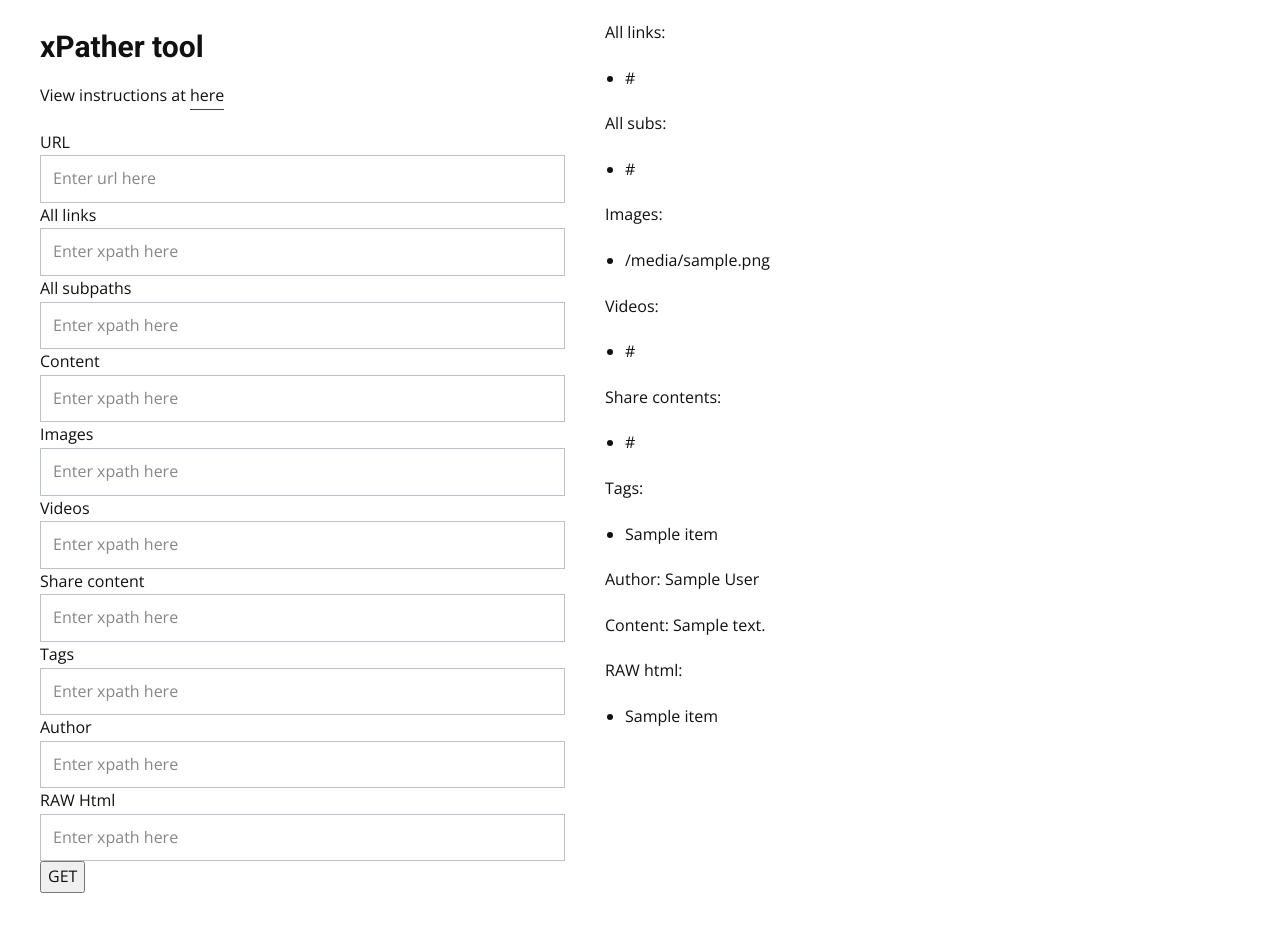
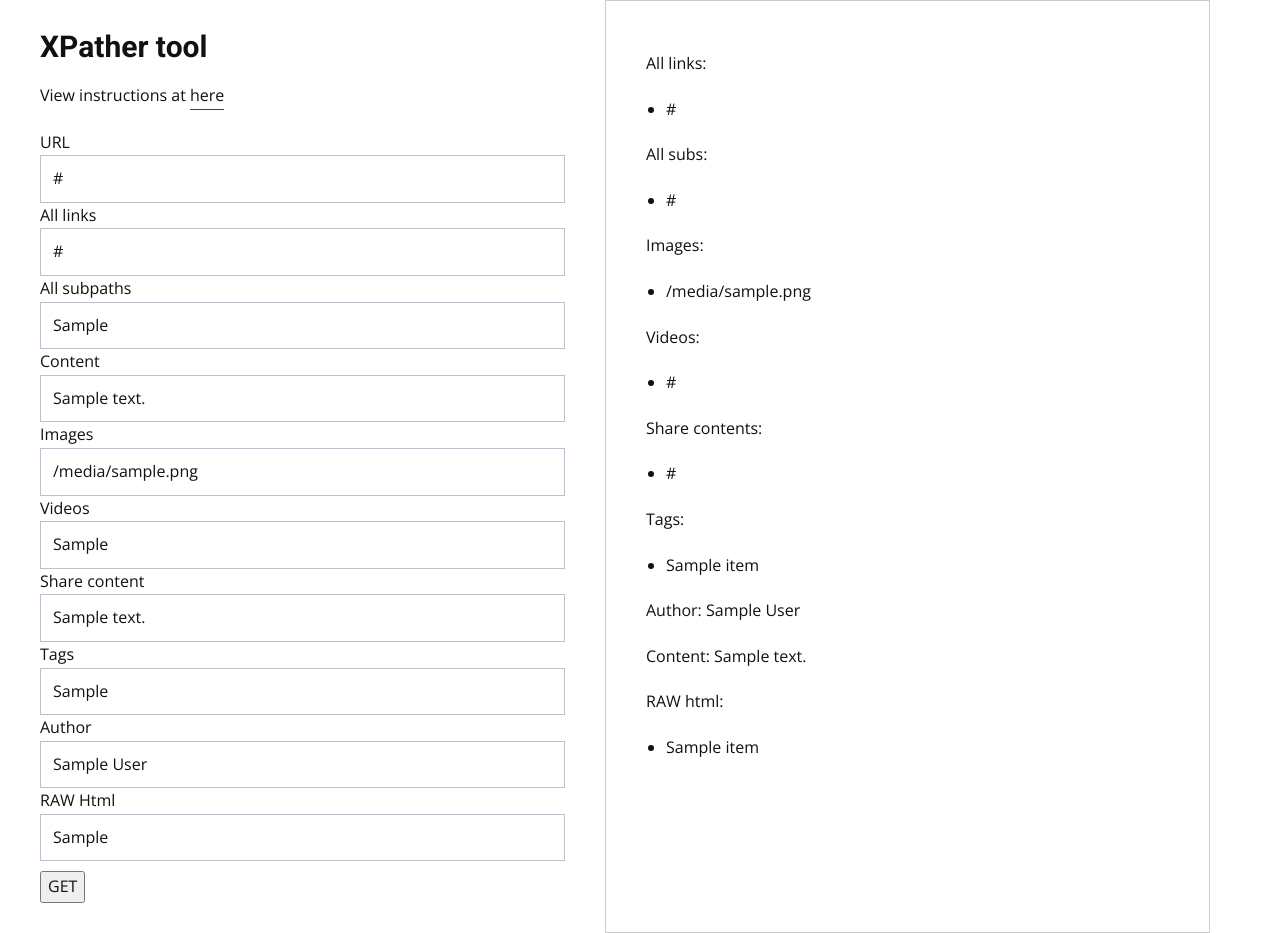
Before and after one commit to thanhgiangleo/xpath-parser, a Flask app: template templates/home2.html in a window 1280 px wide. Before the commit the page ends 893 px from the top, so only its background shows below. Run offline with Flask 2, Linux system fonts and the light colour scheme; the template is opened without the code that fills it: most values are stand-ins (such as "Sample title", 1, 10 or a date in 2020).

Commit message:
keep form value after submit

```diff
--- a/server.py
+++ b/server.py
@@ -41,21 +41,23 @@ def parse_meta():
 
 @app.route("/parse", methods=['POST'])
 def parse():
-    image_sources, video_sources, share_content, tag, author, raw_html = [], [], [], [], '', []
+    image_sources, video_sources, share_content, content, tag, author, raw_html = [], [], [], '', [], '', []
+    domain, title, description, published_time = '', '', '', ''
+    all_links, all_subs = [], []
 
     url = request.form.get('url')
     if url is None or url == '':
         raise HTTPException("url cannot be empty")
 
-    all_links = request.form.get('all_links')
-    all_subs = request.form.get('all_subs')
-    images = request.form.get('images')
-    videos = request.form.get('videos')
-    share_content = request.form.get('share_content')
-    tag = request.form.get('tag')
-    author = request.form.get('author')
-    raw_html = request.form.get('raw_html')
-    content = request.form.get('content')
+    all_links_xp = request.form.get('all_links_xp')
+    all_subs_xp = request.form.get('all_subs_xp')
+    images_xp = request.form.get('images_xp')
+    videos_xp = request.form.get('videos_xp')
+    share_content_xp = request.form.get('share_content_xp')
+    tag_xp = request.form.get('tag_xp')
+    author_xp = request.form.get('author_xp')
+    raw_html_xp = request.form.get('raw_html_xp')
+    content_xp = request.form.get('content_xp')
 
     scrapy_request = urllib.request.Request(url, headers={'User-Agent': 'Mozilla/5.0'})
     con = urllib.request.urlopen(scrapy_request)
@@ -63,38 +65,50 @@ def parse():
     new_response_text = fix_text(str(new_response, 'utf-8'))
     response = HtmlResponse(url=url, encoding='utf-8', body=new_response_text)
     try:
-        if all_links is not None and all_links != '':
-            all_links = response.xpath(all_links).getall()
+        domain = urlsplit(response.url).netloc
+        title, description, published_time, tag_str = parse_meta_from_tags(response.text)
 
-        if all_subs is not None and all_subs != '':
-            all_subs = response.xpath(all_subs).getall()
+        if all_links_xp is not None and all_links_xp != '':
+            all_links = response.xpath(all_links_xp).getall()
 
-        if content is not None and content != '':
-            content = "".join(response.xpath(content).getall())
+        if all_subs_xp is not None and all_subs_xp != '':
+            all_subs = response.xpath(all_subs_xp).getall()
 
-        if images is not None and images != '':
-            image_sources = response.xpath(images).getall()
+        if content_xp is not None and content_xp != '':
+            content = "".join(response.xpath(content_xp).getall())
 
-        if videos is not None and videos != '':
-            video_sources = response.xpath(videos).getall()
+        if images_xp is not None and images_xp != '':
+            image_sources = response.xpath(images_xp).getall()
 
-        if share_content is not None and share_content != '':
-            share_content = response.xpath(share_content).getall()
+        if videos_xp is not None and videos_xp != '':
+            video_sources = response.xpath(videos_xp).getall()
 
-        if tag is not None and tag != '':
-            tag = response.xpath(tag).getall()
+        if share_content_xp is not None and share_content_xp != '':
+            share_content = response.xpath(share_content_xp).getall()
 
-        if author is not None and author != '':
-            author = response.xpath(author).get()
+        if tag_xp is not None and tag_xp != '':
+            tag = response.xpath(tag_xp).getall()
 
-        if raw_html is not None and raw_html != '':
-            raw_html = response.xpath(raw_html).getall()
+        if author_xp is not None and author_xp != '':
+            author = response.xpath(author_xp).get()
+
+        if raw_html_xp is not None and raw_html_xp != '':
+            raw_html = response.xpath(raw_html_xp).getall()
+
     except Exception as e:
         print(str(e))
 
-    return render_template("home2.html", all_links=all_links, all_subs=all_subs, image_sources=image_sources,
-                           video_sources=video_sources, share_content=share_content, tag=tag,
-                           author=author, raw_html=raw_html, content=content)
+    return render_template("home2.html", raw_url=url,
+                           domain=domain, title=title, description=description, published_time=published_time,
+                           all_links=all_links, all_links_xp=all_links_xp,
+                           all_subs=all_subs, all_subs_xp=all_subs_xp,
+                           tag=tag, tag_xp=tag_xp,
+                           image_sources=image_sources, images_xp=images_xp,
+                           video_sources=video_sources, videos_xp=videos_xp,
+                           share_content=share_content, share_content_xp=share_content_xp,
+                           author=author, author_xp=author_xp,
+                           raw_html=raw_html, raw_html_xp=raw_html_xp,
+                           content=content, content_xp=content_xp)
 
 
 if __name__ == "__main__":
--- a/templates/home2.html
+++ b/templates/home2.html
@@ -25,7 +25,7 @@
                     <div class="u-layout-row">
                         <div class="u-container-style u-layout-cell u-left-cell u-size-60 u-white u-layout-cell-2">
                             <div class="u-container-layout u-valign-middle u-container-layout-2">
-                                <h1 class="u-text u-text-1">xPather tool</h1>
+                                <h1 class="u-text u-text-1">XPather tool</h1>
                                 <p class="u-text u-text-2">View instructions at <a
                                         href="https://www.freepik.com/photos/business"
                                         class="u-border-1 u-border-grey-75 u-btn u-button-style u-none u-text-body-color u-btn-1">here</a>
@@ -38,83 +38,94 @@
                                                    name="url"
                                                    class="u-border-1 u-border-palette-5-base u-input u-input-rectangle u-white"
                                                    required=""
+                                                   value="{{ raw_url }}"
                                             >
                                         </div>
 
                                         <div class="u-form-address u-form-group u-form-group-3">
-                                            <label for="all_links" class="u-form-control u-label">All links</label>
-                                            <input type="text" placeholder="Enter xpath here" id="all_links"
-                                                   name="all_links"
+                                            <label for="all_links_xp" class="u-form-control u-label">All links</label>
+                                            <input type="text" placeholder="Enter xpath here" id="all_links_xp"
+                                                   name="all_links_xp"
                                                    class="u-border-1 u-border-palette-5-base u-input u-input-rectangle u-white"
+                                                   value="{{ all_links_xp }}"
                                             >
                                         </div>
 
                                         <div class="u-form-address u-form-group u-form-group-3">
-                                            <label for="all_subs" class="u-form-control u-label">All subpaths</label>
-                                            <input type="text" placeholder="Enter xpath here" id="all_subs"
-                                                   name="all_subs"
+                                            <label for="all_subs_xp" class="u-form-control u-label">All subpaths</label>
+                                            <input type="text" placeholder="Enter xpath here" id="all_subs_xp"
+                                                   name="all_subs_xp"
                                                    class="u-border-1 u-border-palette-5-base u-input u-input-rectangle u-white"
+                                                   value="{{ all_subs_xp }}"
                                             >
                                         </div>
 
                                         <div class="u-form-address u-form-group u-form-group-3">
-                                            <label for="content" class="u-form-control u-label">Content</label>
-                                            <input type="text" placeholder="Enter xpath here" id="content"
-                                                   name="content"
+                                            <label for="content_xp" class="u-form-control u-label">Content</label>
+                                            <input type="text" placeholder="Enter xpath here" id="content_xp"
+                                                   name="content_xp"
                                                    class="u-border-1 u-border-palette-5-base u-input u-input-rectangle u-white"
+                                                   value="{{ content_xp }}"
                                             >
                                         </div>
 
                                         <div class="u-form-address u-form-group u-form-group-3">
-                                            <label for="images" class="u-form-control u-label">Images</label>
-                                            <input type="text" placeholder="Enter xpath here" id="images"
-                                                   name="images"
+                                            <label for="images_xp" class="u-form-control u-label">Images</label>
+                                            <input type="text" placeholder="Enter xpath here" id="images_xp"
+                                                   name="images_xp"
                                                    class="u-border-1 u-border-palette-5-base u-input u-input-rectangle u-white"
+                                                   value="{{ images_xp }}"
                                             >
                                         </div>
 
                                         <div class="u-form-address u-form-group u-form-group-3">
-                                            <label for="videos" class="u-form-control u-label">Videos</label>
-                                            <input type="text" placeholder="Enter xpath here" id="videos"
-                                                   name="videos"
+                                            <label for="videos_xp" class="u-form-control u-label">Videos</label>
+                                            <input type="text" placeholder="Enter xpath here" id="videos_xp"
+                                                   name="videos_xp"
                                                    class="u-border-1 u-border-palette-5-base u-input u-input-rectangle u-white"
+                                                   value="{{ videos_xp }}"
                                             >
                                         </div>
 
                                         <div class="u-form-address u-form-group u-form-group-3">
-                                            <label for="share_content" class="u-form-control u-label">Share
+                                            <label for="share_content_xp" class="u-form-control u-label">Share
                                                 content</label>
-                                            <input type="text" placeholder="Enter xpath here" id="share_content"
-                                                   name="share_content"
+                                            <input type="text" placeholder="Enter xpath here" id="share_content_xp"
+                                                   name="share_content_xp"
                                                    class="u-border-1 u-border-palette-5-base u-input u-input-rectangle u-white"
+                                                   value="{{ share_content_xp }}"
                                             >
                                         </div>
 
                                         <div class="u-form-address u-form-group u-form-group-3">
-                                            <label for="tag" class="u-form-control u-label">Tags</label>
-                                            <input type="text" placeholder="Enter xpath here" id="tag"
-                                                   name="tag"
+                                            <label for="tag_xp" class="u-form-control u-label">Tags</label>
+                                            <input type="text" placeholder="Enter xpath here" id="tag_xp"
+                                                   name="tag_xp"
                                                    class="u-border-1 u-border-palette-5-base u-input u-input-rectangle u-white"
+                                                   value="{{ tag_xp }}"
                                             >
                                         </div>
 
                                         <div class="u-form-address u-form-group u-form-group-3">
-                                            <label for="author" class="u-form-control u-label">Author</label>
-                                            <input type="text" placeholder="Enter xpath here" id="author"
-                                                   name="author"
+                                            <label for="author_xp" class="u-form-control u-label">Author</label>
+                                            <input type="text" placeholder="Enter xpath here" id="author_xp"
+                                                   name="author_xp"
                                                    class="u-border-1 u-border-palette-5-base u-input u-input-rectangle u-white"
+                                                   value="{{ author_xp }}"
                                             >
                                         </div>
 
                                         <div class="u-form-address u-form-group u-form-group-3">
-                                            <label for="raw_html" class="u-form-control u-label">RAW Html</label>
-                                            <input type="text" placeholder="Enter xpath here" id="raw_html"
-                                                   name="raw_html"
+                                            <label for="raw_html_xp" class="u-form-control u-label">RAW Html</label>
+                                            <input type="text" placeholder="Enter xpath here" id="raw_html_xp"
+                                                   name="raw_html_xp"
                                                    class="u-border-1 u-border-palette-5-base u-input u-input-rectangle u-white"
+                                                   value="{{ raw_html_xp }}"
                                             >
                                         </div>
 
-                                        <div class="u-align-left u-form-group u-form-submit u-form-group-5">
+                                        <div class="u-align-left u-form-group u-form-submit u-form-group-5"
+                                             style="margin-top: 10px">
                                             <button>GET</button>
                                         </div>
                                     </form>
@@ -123,7 +134,10 @@
                         </div>
                     </div>
                 </div>
-                <div>
+                <div class="u-size-30">
+                    <div class="u-layout-row">
+                        <div class="u-container-style u-layout-cell u-left-cell u-size-60 u-white u-layout-cell-2">
+                            <div class="u-container-layout u-container-layout-2" style="border: 1px solid #ccc; overflow: auto">
                                 {% if all_links %}
                                     <p>All links: </p>
                                     <ul>
@@ -198,6 +212,9 @@
                         </div>
                     </div>
                 </div>
+            </div>
+        </div>
+    </div>
 </section>
 </body>
 </html>
```
Lines whose indentation alone changed are shown as unchanged.
